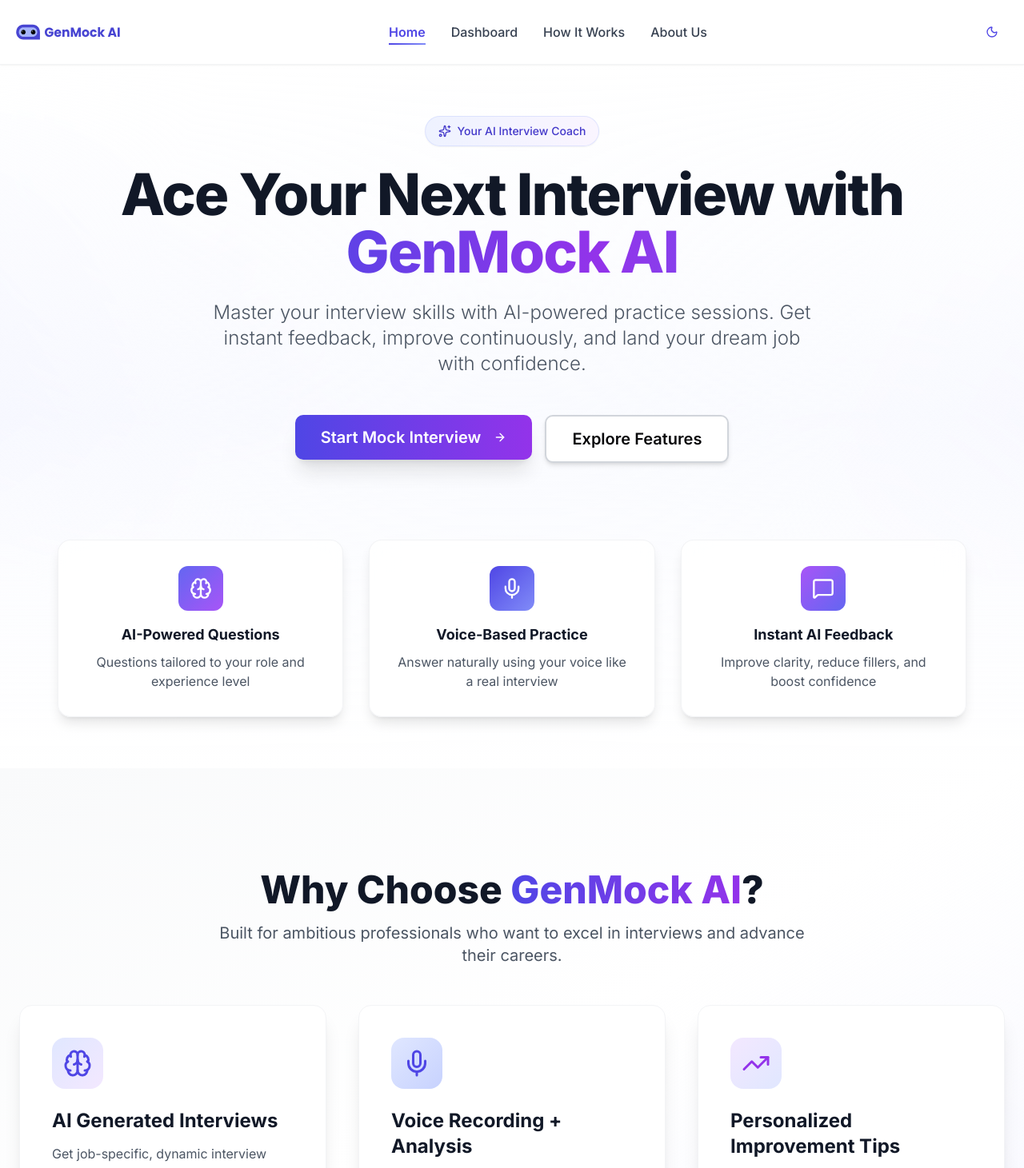
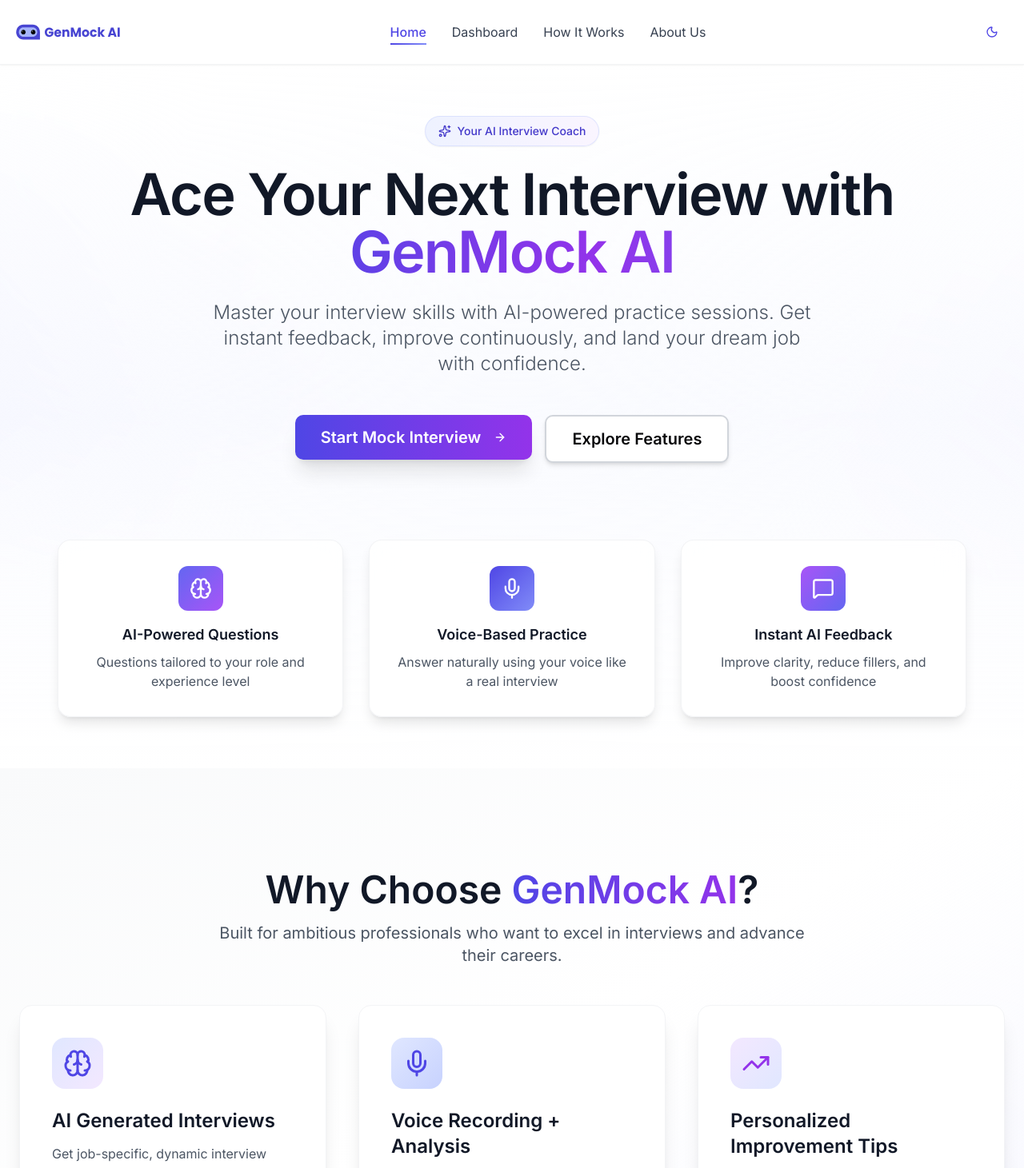
Before and after one commit to Shwetagupta2710/genmock-ai, a Next.js app: page / in a window 1280 px wide. Shown: the top 1461 px of the page at 80% size. Built offline with nearby package versions, Linux system fonts and the light colour scheme.

Commit message:
Updated page.js

```diff
--- a/app/_components/Header.jsx
+++ b/app/_components/Header.jsx
@@ -40,10 +40,10 @@ function Header() {
             <li
               key={item.path}
               onClick={() => router.push(item.path)}
-              className={`relative font-medium transition-all cursor-pointer group ${
+              className={`relative transition-all cursor-pointer group ${
                 path === item.path
-                  ? "text-indigo-600 dark:text-indigo-400 font-semibold"
-                  : "text-gray-700 dark:text-gray-300 hover:text-indigo-600 dark:hover:text-indigo-400"
+                  ? "text-indigo-600 dark:text-indigo-400 font-medium"
+                  : "text-gray-700 dark:text-gray-300 hover:text-indigo-600 dark:hover:text-indigo-400 font-normal"
               }`}
             >
               {item.name}
@@ -82,8 +82,8 @@ function Header() {
                 onClick={() => handleNavClick(item.path)}
                 className={`px-6 py-4 hover:bg-indigo-50 dark:hover:bg-indigo-900/30 cursor-pointer border-b last:border-b-0 transition-colors duration-200 ${
                   path === item.path
-                    ? "bg-gradient-to-r from-indigo-50 to-indigo-100 dark:from-indigo-900/30 dark:to-indigo-900/40 text-indigo-600 dark:text-indigo-400 font-semibold border-l-4 border-l-indigo-600 dark:border-l-indigo-400"
-                    : "text-gray-700 dark:text-gray-300"
+                    ? "bg-gradient-to-r from-indigo-50 to-indigo-100 dark:from-indigo-900/30 dark:to-indigo-900/40 text-indigo-600 dark:text-indigo-400 font-medium border-l-4 border-l-indigo-600 dark:border-l-indigo-400"
+                    : "text-gray-700 dark:text-gray-300 font-normal"
                 }`}
                 style={{animation: `slide-up 0.3s ease-out ${index * 0.05}s both`}}
               >
--- a/app/dashboard/_components/Header.jsx
+++ b/app/dashboard/_components/Header.jsx
@@ -24,7 +24,7 @@ function Header() {
 
   return (
     <>
-      <div className="flex p-4 items-center justify-between bg-secondary shadow-sm relative z-50">
+      <div className="flex p-4 items-center justify-between bg-white dark:bg-gray-900 border-b border-gray-200 dark:border-gray-800 shadow-sm backdrop-blur-sm relative z-50 transition-colors">
         <Image
           src="/custom-logo.svg"
           width={120}
@@ -40,8 +40,8 @@ function Header() {
             <li
               key={item.path}
               onClick={() => router.push(item.path)}
-              className={`hover:text-primary hover:font-bold transition-all cursor-pointer ${
-                path === item.path && "text-primary font-bold"
+              className={`hover:text-primary transition-all cursor-pointer font-normal ${
+                path === item.path && "text-primary font-medium"
               }`}
             >
               {item.name}
@@ -56,13 +56,13 @@ function Header() {
           {/* Mobile Menu Button */}
           <button
             onClick={() => setMobileMenuOpen(!mobileMenuOpen)}
-            className="md:hidden p-2 hover:bg-gray-100 rounded-lg transition"
+            className="md:hidden p-2 hover:bg-gray-100 dark:hover:bg-gray-800 rounded-lg transition-colors"
             aria-label="Toggle menu"
           >
             {mobileMenuOpen ? (
-              <X className="h-6 w-6 text-gray-700" />
+              <X className="h-6 w-6 text-gray-700 dark:text-gray-300" />
             ) : (
-              <Menu className="h-6 w-6 text-gray-700" />
+              <Menu className="h-6 w-6 text-gray-700 dark:text-gray-300" />
             )}
           </button>
         </div>
@@ -70,16 +70,16 @@ function Header() {
 
       {/* Mobile Menu Dropdown */}
       {mobileMenuOpen && (
-        <div className="md:hidden bg-white border-b shadow-lg absolute top-[72px] left-0 right-0 z-40">
+        <div className="md:hidden bg-white dark:bg-gray-900 border-b border-gray-200 dark:border-gray-800 shadow-lg absolute top-[72px] left-0 right-0 z-40 backdrop-blur-sm">
           <ul className="flex flex-col">
             {navItems.map((item) => (
               <li
                 key={item.path}
                 onClick={() => handleNavClick(item.path)}
-                className={`px-6 py-4 hover:bg-gray-50 cursor-pointer border-b last:border-b-0 ${
+                className={`px-6 py-4 hover:bg-gray-50 dark:hover:bg-gray-800 cursor-pointer border-b dark:border-gray-800 last:border-b-0 transition-colors ${
                   path === item.path
-                    ? "bg-indigo-50 text-primary font-bold"
-                    : "text-gray-700"
+                    ? "bg-indigo-50 dark:bg-indigo-950/50 text-primary font-medium"
+                    : "text-gray-700 dark:text-gray-300 font-normal"
                 }`}
               >
                 {item.name}
--- a/app/page.js
+++ b/app/page.js
@@ -28,7 +28,7 @@ export default function Home() {
             <span>Your AI Interview Coach</span>
           </div>
 
-          <h1 className="text-4xl sm:text-5xl md:text-7xl font-extrabold text-gray-900 dark:text-white max-w-5xl mx-auto leading-tight tracking-tight px-2">
+          <h1 className="text-4xl sm:text-5xl md:text-7xl font-semibold text-gray-900 dark:text-white max-w-5xl mx-auto leading-tight tracking-tight px-2">
             Ace Your Next Interview with{" "}
             <span className="bg-gradient-to-r from-indigo-600 via-purple-600 to-indigo-500 bg-clip-text text-transparent animate-gradient">GenMock AI</span>
           </h1>
@@ -62,7 +62,7 @@ export default function Home() {
             <div className="bg-gradient-to-br from-indigo-500 to-purple-500 w-14 h-14 rounded-xl flex items-center justify-center mx-auto mb-4 group-hover:scale-110 transition-transform duration-300">
               <Brain className="w-7 h-7 text-white" />
             </div>
-            <p className="font-bold text-base sm:text-lg text-gray-900 dark:text-white">
+            <p className="font-semibold text-base sm:text-lg text-gray-900 dark:text-white">
               AI-Powered Questions
             </p>
             <p className="text-sm sm:text-base text-gray-600 dark:text-gray-300 mt-2 leading-relaxed">
@@ -74,7 +74,7 @@ export default function Home() {
             <div className="bg-gradient-to-br from-indigo-600 to-indigo-400 w-14 h-14 rounded-xl flex items-center justify-center mx-auto mb-4 group-hover:scale-110 transition-transform duration-300">
               <Mic className="w-7 h-7 text-white" />
             </div>
-            <p className="font-bold text-base sm:text-lg text-gray-900 dark:text-white">
+            <p className="font-semibold text-base sm:text-lg text-gray-900 dark:text-white">
               Voice-Based Practice
             </p>
             <p className="text-sm sm:text-base text-gray-600 dark:text-gray-300 mt-2 leading-relaxed">
@@ -86,7 +86,7 @@ export default function Home() {
             <div className="bg-gradient-to-br from-purple-500 to-indigo-500 w-14 h-14 rounded-xl flex items-center justify-center mx-auto mb-4 group-hover:scale-110 transition-transform duration-300">
               <MessageSquare className="w-7 h-7 text-white" />
             </div>
-            <p className="font-bold text-base sm:text-lg text-gray-900 dark:text-white">
+            <p className="font-semibold text-base sm:text-lg text-gray-900 dark:text-white">
               Instant AI Feedback
             </p>
             <p className="text-sm sm:text-base text-gray-600 dark:text-gray-300 mt-2 leading-relaxed">
@@ -108,7 +108,7 @@ export default function Home() {
 
         <div className="max-w-7xl mx-auto px-4 sm:px-6">
           <div className="text-center space-y-4 mb-12">
-            <h2 className="text-3xl sm:text-4xl md:text-5xl font-extrabold text-gray-900 dark:text-white">
+            <h2 className="text-3xl sm:text-4xl md:text-5xl font-semibold text-gray-900 dark:text-white">
               Why Choose <span className="bg-gradient-to-r from-indigo-600 to-purple-600 bg-clip-text text-transparent">GenMock AI</span>?
             </h2>
 
@@ -122,7 +122,7 @@ export default function Home() {
               <div className="bg-gradient-to-br from-indigo-100 to-purple-100 dark:from-indigo-900/50 dark:to-purple-900/50 w-16 h-16 rounded-2xl flex items-center justify-center mb-6 group-hover:scale-110 transition-transform duration-300">
                 <Brain className="w-9 h-9 text-indigo-600 dark:text-indigo-400" />
               </div>
-              <h3 className="text-xl sm:text-2xl font-bold text-gray-900 dark:text-white mb-3">
+              <h3 className="text-xl sm:text-2xl font-semibold text-gray-900 dark:text-white mb-3">
                 AI Generated Interviews
               </h3>
               <p className="text-base text-gray-600 dark:text-gray-300 leading-relaxed">
@@ -134,7 +134,7 @@ export default function Home() {
               <div className="bg-gradient-to-br from-indigo-100 to-indigo-200 dark:from-indigo-900/50 dark:to-indigo-800/50 w-16 h-16 rounded-2xl flex items-center justify-center mb-6 group-hover:scale-110 transition-transform duration-300">
                 <Mic className="w-9 h-9 text-indigo-600 dark:text-indigo-400" />
               </div>
-              <h3 className="text-xl sm:text-2xl font-bold text-gray-900 dark:text-white mb-3">
+              <h3 className="text-xl sm:text-2xl font-semibold text-gray-900 dark:text-white mb-3">
                 Voice Recording + Analysis
               </h3>
               <p className="text-base text-gray-600 dark:text-gray-300 leading-relaxed">
@@ -146,7 +146,7 @@ export default function Home() {
               <div className="bg-gradient-to-br from-purple-100 to-indigo-100 dark:from-purple-900/50 dark:to-indigo-900/50 w-16 h-16 rounded-2xl flex items-center justify-center mb-6 group-hover:scale-110 transition-transform duration-300">
                 <TrendingUp className="w-9 h-9 text-purple-600 dark:text-purple-400" />
               </div>
-              <h3 className="text-xl sm:text-2xl font-bold text-gray-900 dark:text-white mb-3">
+              <h3 className="text-xl sm:text-2xl font-semibold text-gray-900 dark:text-white mb-3">
                 Personalized Improvement Tips
               </h3>
               <p className="text-base text-gray-600 dark:text-gray-300 leading-relaxed">
@@ -164,7 +164,7 @@ export default function Home() {
         <div className="absolute bottom-[-100px] right-[10%] w-[400px] h-[400px] bg-white/10 blur-[150px] rounded-full"></div>
 
         <div className="relative z-10 max-w-4xl mx-auto space-y-6">
-          <h2 className="text-3xl sm:text-4xl md:text-5xl font-extrabold px-2 leading-tight">
+          <h2 className="text-3xl sm:text-4xl md:text-5xl font-semibold px-2 leading-tight">
             Ready to Land Your Dream Job?
           </h2>
 
```
